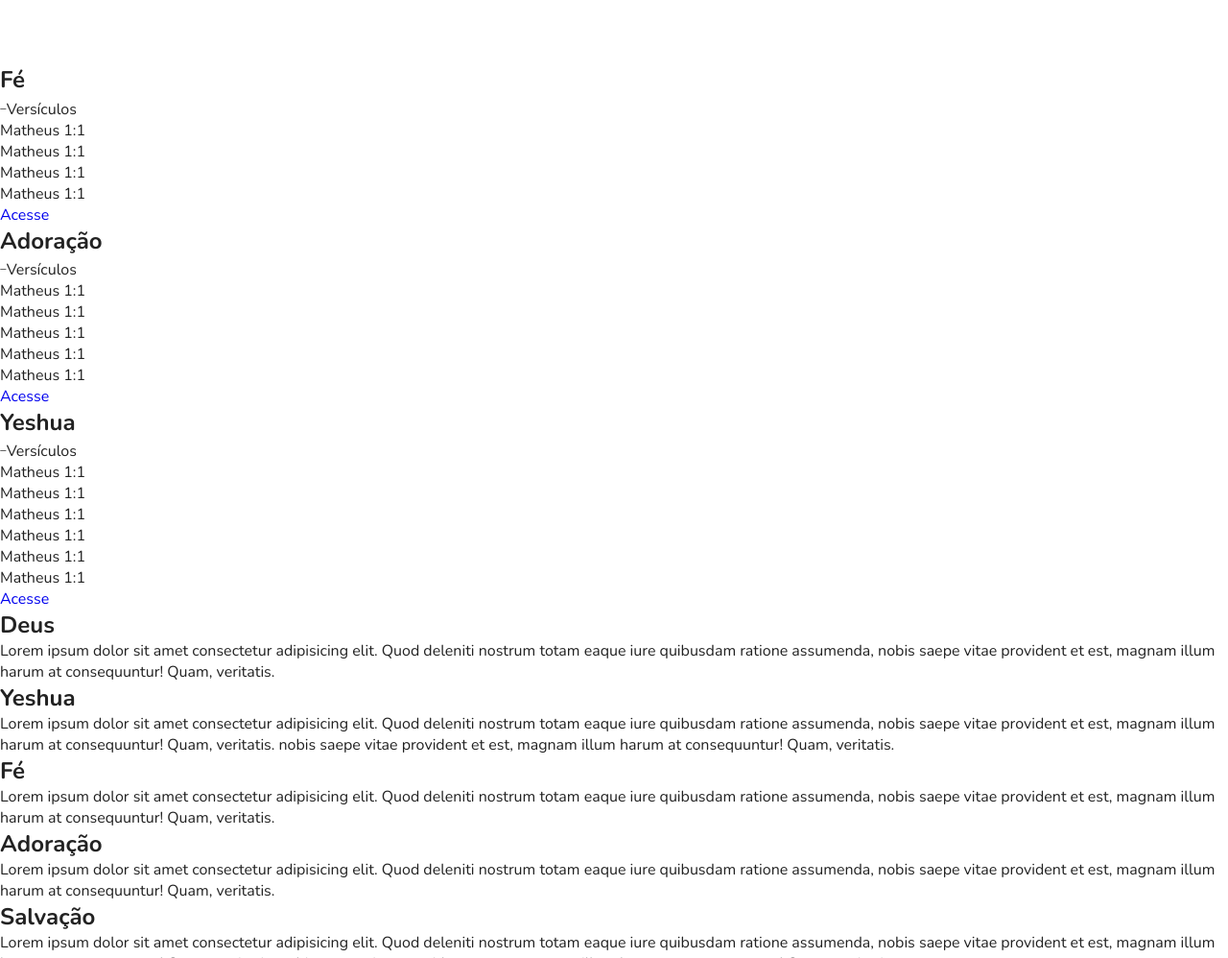
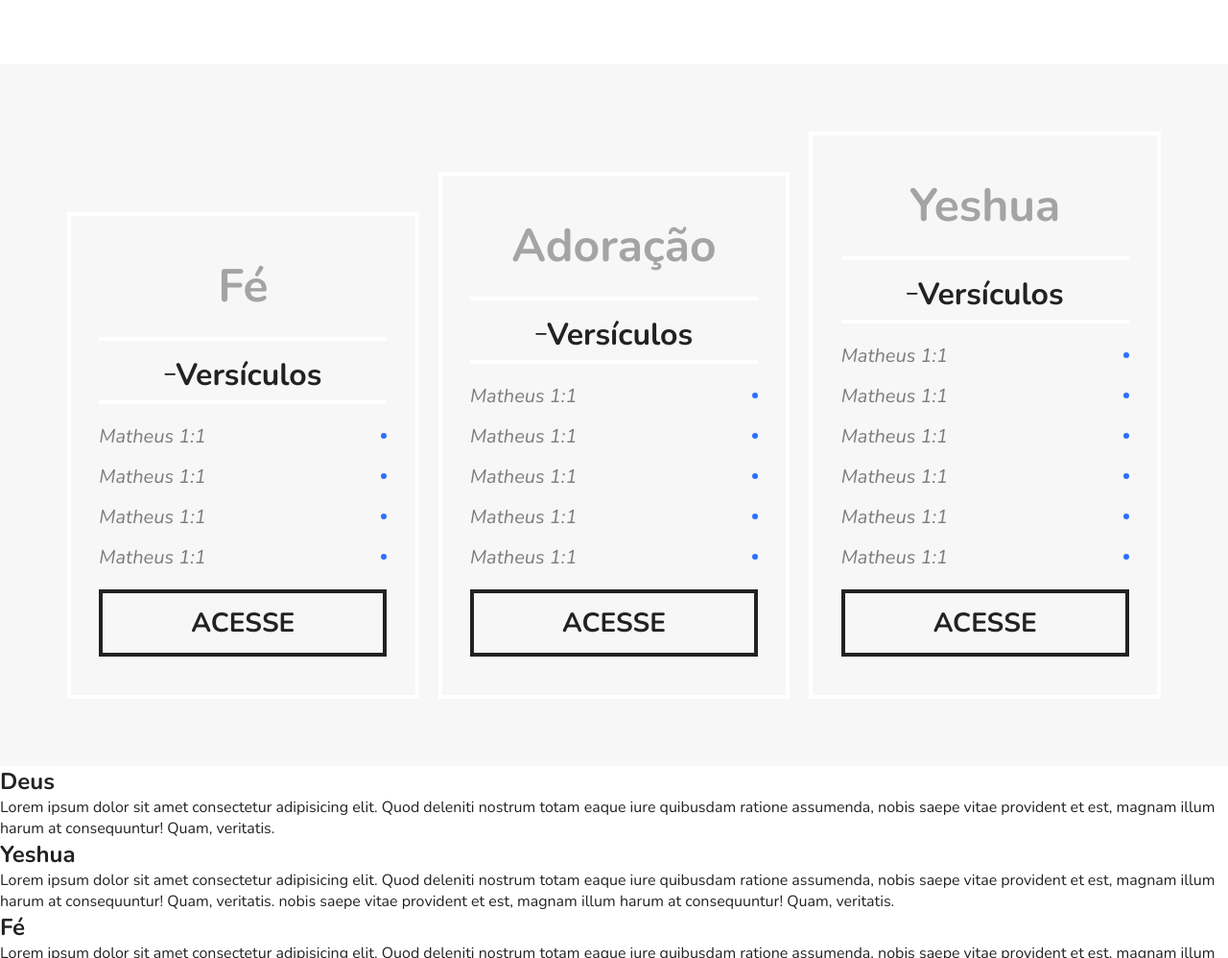
Before and after one commit to jeanpaulinossp/CSS-Estudos, a plain HTML site: page FlexBlog/index.html in a window 1280 px wide. Shown: the part 1833-2831 px from the top of the page at 96% size. Drawn offline with nearby package versions, Linux system fonts and the light colour scheme.

Commit message:
Estilização dos Versiculos

```diff
--- a/FlexBlog/css/style.css
+++ b/FlexBlog/css/style.css
@@ -192,3 +192,93 @@ img {
 .blue {
   border-top: 8px solid #66d9eb;
 }
+
+/* Preco */
+
+.versiculo {
+  background: #f7f7f7;
+  padding: 60px;
+  display: flex;
+  flex-wrap: wrap;
+  align-items: flex-end;
+}
+
+.versiculo-item {
+  flex: 1 1 260px;
+  border: 4px solid #fff;
+  padding: 20px;
+  margin: 10px;
+}
+
+.versiculo-item h2 {
+  font-size: 3rem;
+  color: #a4a4a4;
+  text-align: center;
+  margin-top: 20px;
+}
+
+.versiculo-item span {
+  display: block;
+  max-width: 300px;
+  margin: 20px auto;
+  text-align: center;
+  font-size: 2rem;
+  font-weight: bold;
+  padding: 10px 0 5px 0;
+  border-top: 4px solid #fff;
+  border-bottom: 4px solid #fff;
+}
+
+.versiculo-item sup {
+  font-size: 1.5rem;
+}
+
+.versiculo-item ul {
+  max-width: 300px;
+  margin: 20px auto;
+  font-size: 1.25rem;
+  font-style: italic;
+  color: #7c7c7c;
+}
+
+.versiculo-item li {
+  display: flex;
+  justify-content: space-between;
+  align-items: center;
+  margin-bottom: 15px;
+}
+
+.versiculo-item li::after {
+  content: "";
+  display: block;
+  width: 6px;
+  height: 6px;
+  background: #2c70ff;
+  border-radius: 50%;
+}
+
+.versiculo-item a {
+  max-width: 300px;
+  display: block;
+  margin: 20px auto;
+  border: 4px solid;
+  color: #222222;
+  text-transform: uppercase;
+  font-weight: bold;
+  font-size: 1.75rem;
+  padding: 12px 0px;
+  text-align: center;
+}
+
+@media (max-width: 750px) {
+  .versiculo {
+    padding-left: 10px;
+    padding-right: 10px;
+  }
+  .versiculo .versiculo-item:nth-child(3) {
+    order: -2;
+  }
+  .versiculo .versiculo-item:nth-child(2) {
+    order: -1;
+  }
+}
--- a/FlexBlog/index.html
+++ b/FlexBlog/index.html
@@ -33,7 +33,7 @@
           <ul>
             <li><a href="#sobre">Sobre</a></li>
             <li><a href="#produtos">Produtos</a></li>
-            <li><a href="#preco">Preço</a></li>
+            <li><a href="#versiculo">Preço</a></li>
             <li><a href="#qualidade">Qualidade</a></li>
           </ul>
         </nav>
@@ -86,8 +86,8 @@
       </div>
     </section>
 
-    <section class="preco" id="preco">
-      <div class="preco-item">
+    <section class="versiculo" id="versiculo">
+      <div class="versiculo-item">
         <h2>Fé</h2>
         <span><sup>_</sup>Versículos</span>
         <ul>
@@ -98,7 +98,7 @@
         </ul>
         <a href="#">Acesse</a>
       </div>
-      <div class="preco-item">
+      <div class="versiculo-item">
         <h2>Adoração</h2>
         <span><sup>_</sup>Versículos</span>
         <ul>
@@ -110,7 +110,7 @@
         </ul>
         <a href="#">Acesse</a>
       </div>
-      <div class="preco-item">
+      <div class="versiculo-item">
         <h2>Yeshua</h2>
         <span><sup>_</sup>Versículos</span>
         <ul>
```
Also changed, not shown: FlexBlog/img/produtos1.jpg (deleted), FlexBlog/img/produtos2.jpg (deleted), FlexBlog/img/produtos3.jpg (deleted), FlexBlog/img/sobre1.jpg (deleted), FlexBlog/img/sobre2.jpg (deleted).
